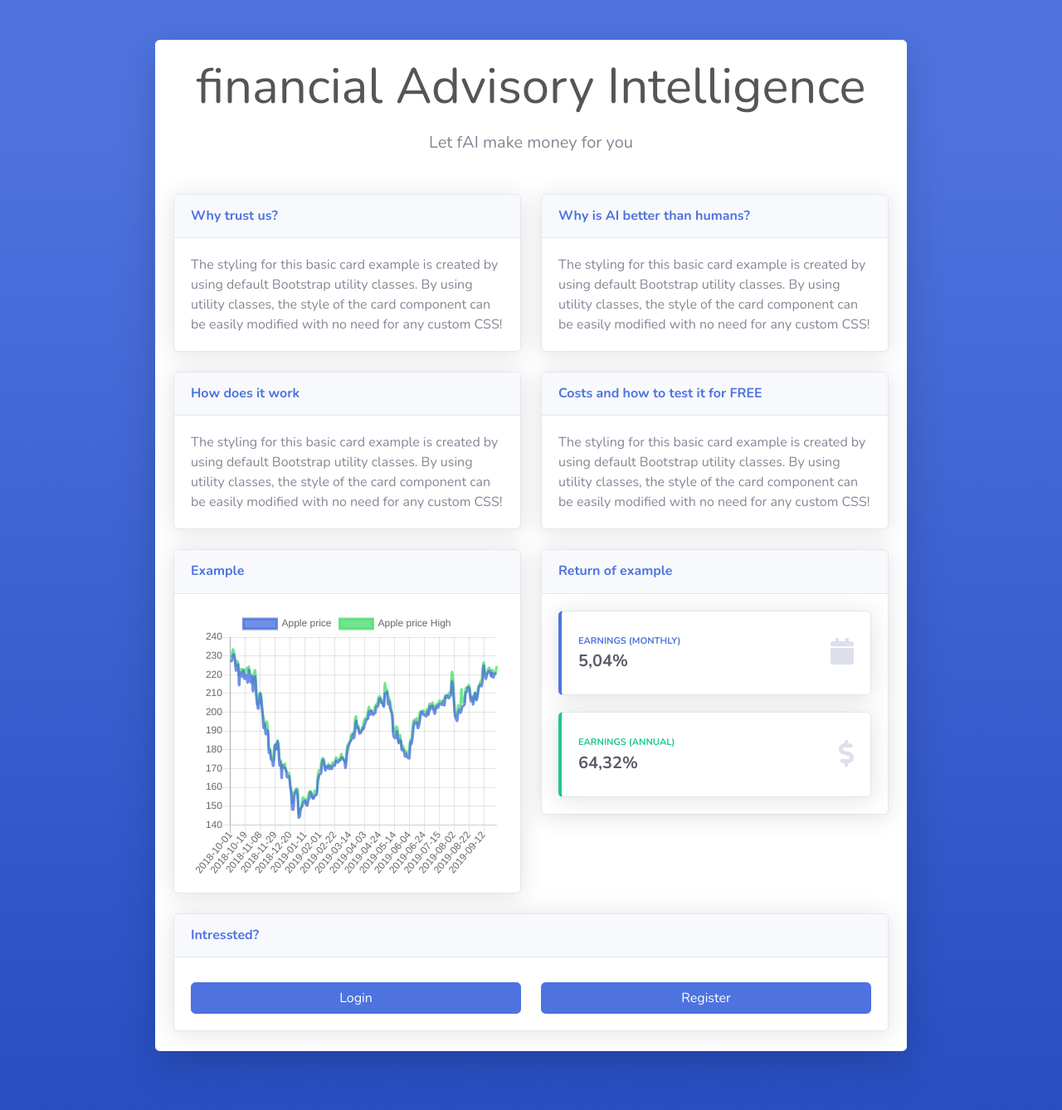
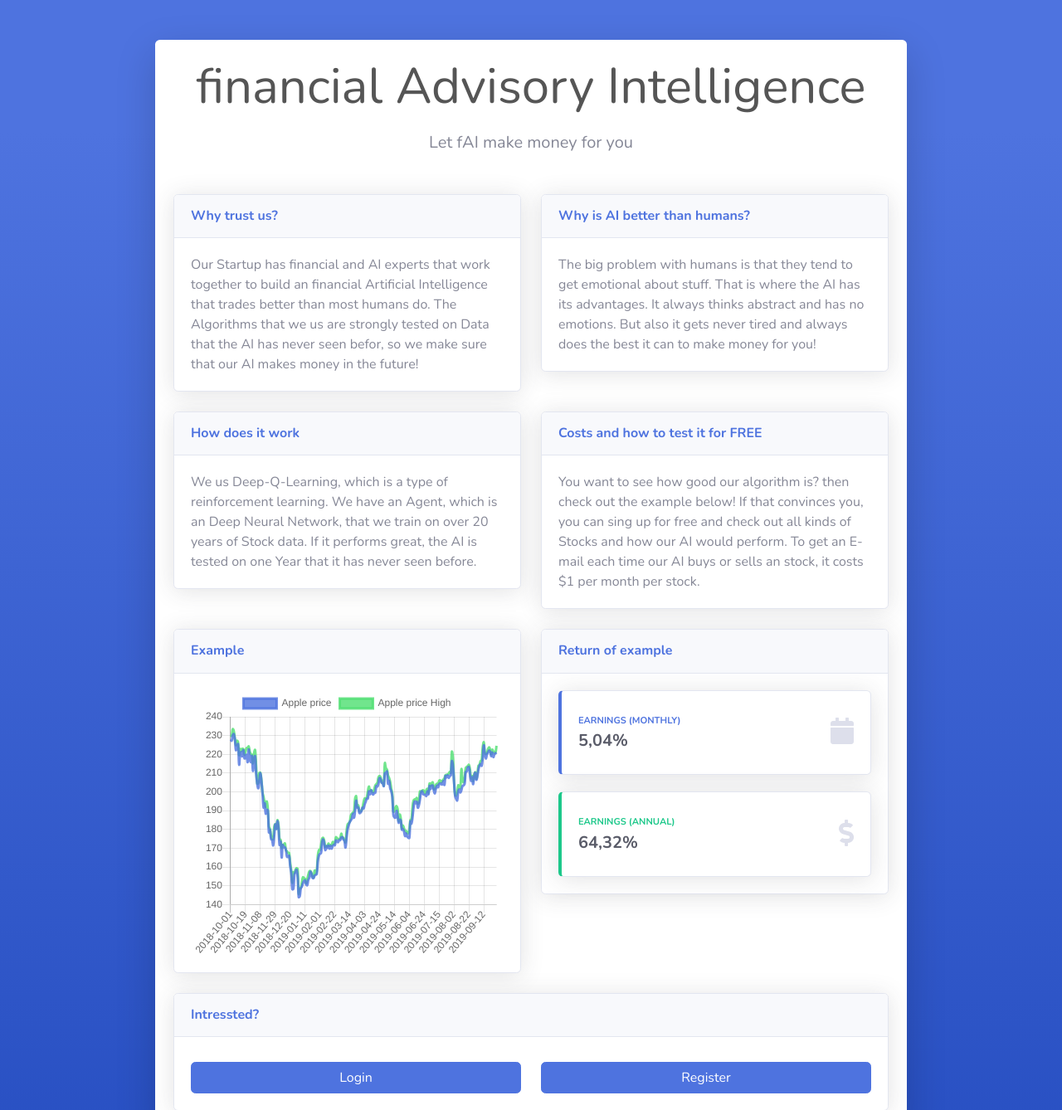
Before and after one commit to Pizajolo/finance-bot, a Flask app: page / in a window 1280 px wide. Shown: the top 1338 px of the page at 83% size. Run offline with Flask 2, Linux system fonts and the light colour scheme; some libraries are stand-ins or nearby versions.

Commit message:
Added description to site

```diff
--- a/templates/index.html
+++ b/templates/index.html
@@ -23,10 +23,9 @@
                                         <h6 class="text-primary m-0 font-weight-bold">Why trust us?</h6>
                                     </div>
                                     <div class="card-body">
-                                        <p class="m-0">The styling for this basic card example is created by using
-                                            default
-                                            Bootstrap utility classes. By using utility classes, the style of the card
-                                            component can be easily modified with no need for any custom CSS!</p>
+                                        <p class="m-0">Our Startup has financial and AI experts that work together to build an financial Artificial Intelligence that trades
+                                        better than most humans do. The Algorithms that we us are strongly tested on Data that the AI has never seen befor,
+                                        so we make sure that our AI makes money in the future!</p>
                                     </div>
                                 </div>
                                 <!-- End: Basic Card -->
@@ -38,10 +37,9 @@
                                         <h6 class="text-primary m-0 font-weight-bold">Why is AI better than humans?</h6>
                                     </div>
                                     <div class="card-body">
-                                        <p class="m-0">The styling for this basic card example is created by using
-                                            default
-                                            Bootstrap utility classes. By using utility classes, the style of the card
-                                            component can be easily modified with no need for any custom CSS!</p>
+                                        <p class="m-0">The big problem with humans is that they tend to get emotional about stuff.
+                                        That is where the AI has its advantages. It always thinks abstract and has no emotions.
+                                        But also it gets never tired and always does the best it can to make money for you!</p>
                                     </div>
                                 </div>
                                 <!-- End: Basic Card -->
@@ -55,10 +53,9 @@
                                         <h6 class="text-primary m-0 font-weight-bold">How does it work</h6>
                                     </div>
                                     <div class="card-body">
-                                        <p class="m-0">The styling for this basic card example is created by using
-                                            default
-                                            Bootstrap utility classes. By using utility classes, the style of the card
-                                            component can be easily modified with no need for any custom CSS!</p>
+                                        <p class="m-0">We us Deep-Q-Learning, which is a type of reinforcement learning. We have an Agent,
+                                        which is an Deep Neural Network, that we train on over 20 years of Stock data. If it performs great, the AI
+                                        is tested on one Year that it has never seen before.</p>
                                     </div>
                                 </div>
                                 <!-- End: Basic Card -->
@@ -71,10 +68,9 @@
                                             FREE</h6>
                                     </div>
                                     <div class="card-body">
-                                        <p class="m-0">The styling for this basic card example is created by using
-                                            default
-                                            Bootstrap utility classes. By using utility classes, the style of the card
-                                            component can be easily modified with no need for any custom CSS!</p>
+                                        <p class="m-0">You want to see how good our algorithm is? then check out the example below! If that convinces you,
+                                        you can sing up for free and check out all kinds of Stocks and how our AI would perform. To get an E-mail each time
+                                        our AI buys or sells an stock, it costs $1 per month per stock.</p>
                                     </div>
                                 </div>
                                 <!-- End: Basic Card -->
```
Also changed, not shown: templates/home.html (+12 -12 lines).
